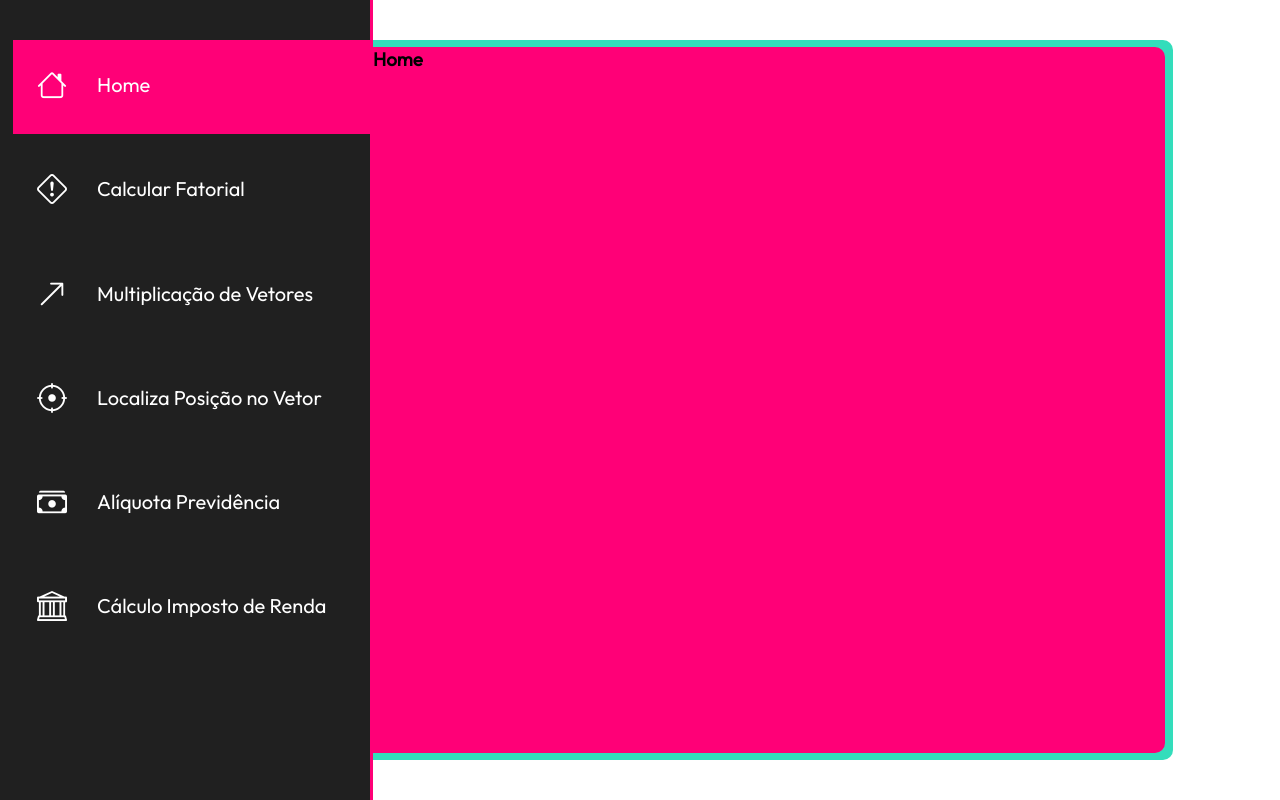
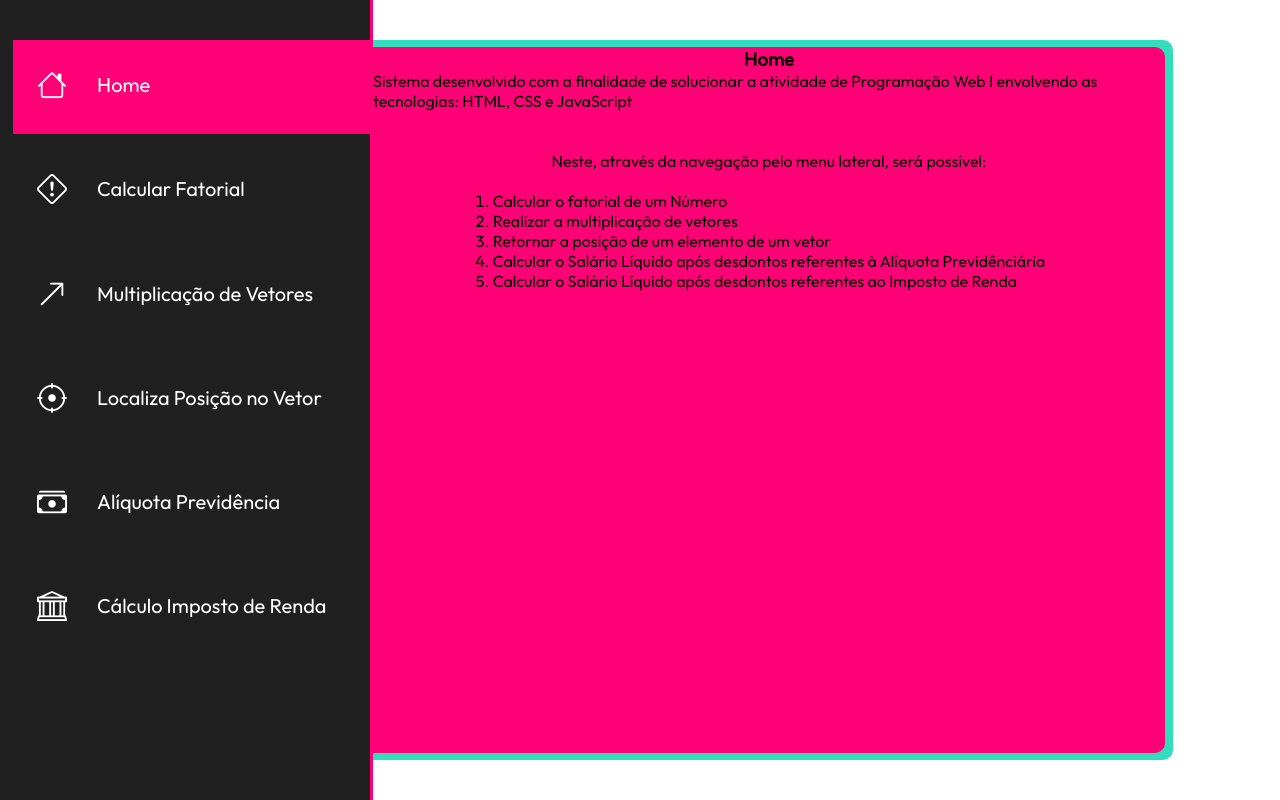
Before and after one commit to sCube-dv/programacao-web-i, a plain HTML site: page atividade-javascript-basico/index.html in a window 1280 px wide. Drawn offline with nearby package versions, Linux system fonts and the light colour scheme.

Commit message:
Ajustes realizados na pagina home

```diff
--- a/atividade-javascript-basico/index.html
+++ b/atividade-javascript-basico/index.html
@@ -56,7 +56,22 @@
         <div class="container">
 
             <div class="home">
-                <h3>Home</h3>
+                <div class="homeConteudo">
+                    <h3>Home</h3>
+
+                    <p>Sistema desenvolvido com a finalidade de solucionar a atividade de Programação Web I envolvendo as tecnologias: HTML, CSS e JavaScript</p> <br><br>
+
+                    <p>Neste, através da navegação pelo menu lateral, será possível:</p> <br>
+
+                    <ol>
+                        <li>Calcular o fatorial de um Número</li>
+                        <li>Realizar a multiplicação de vetores</li>
+                        <li>Retornar a posição de um elemento de um vetor</li>
+                        <li>Calcular o Salário Líquido após desdontos referentes à Alíquota Previdênciária</li>
+                        <li>Calcular o Salário Líquido após desdontos referentes ao Imposto de Renda</li>
+                    </ol>
+                </div>
+
             </div>
             <!-- Tela para Cálculo do Fatorial de um Número -->
             <div class="fatorial ocultar">
--- a/atividade-javascript-basico/style.css
+++ b/atividade-javascript-basico/style.css
@@ -94,8 +94,13 @@ main div.container .home {
     height: 98%;
     background-color: #ff0077;
     border-radius: 0 10px 10px 0;
+}
 
-
+main div.container div.home > div.homeConteudo{
+    display: flex;
+    flex-direction: column;
+    justify-content: center;
+    align-items: center;
 }
 
 main div.container .fatorial {
```
